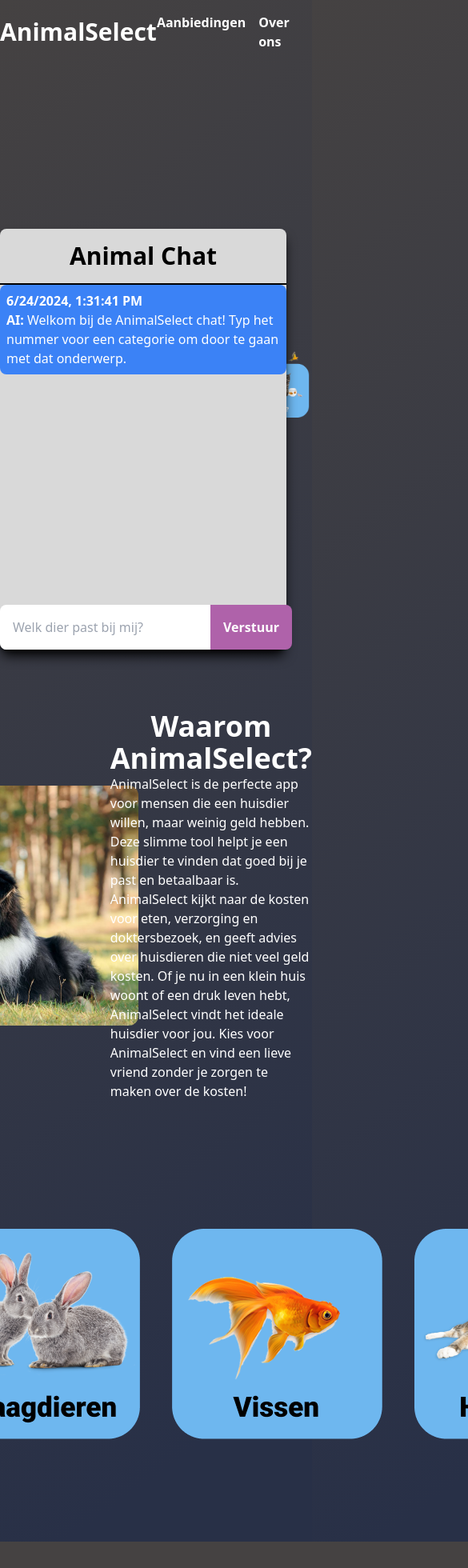
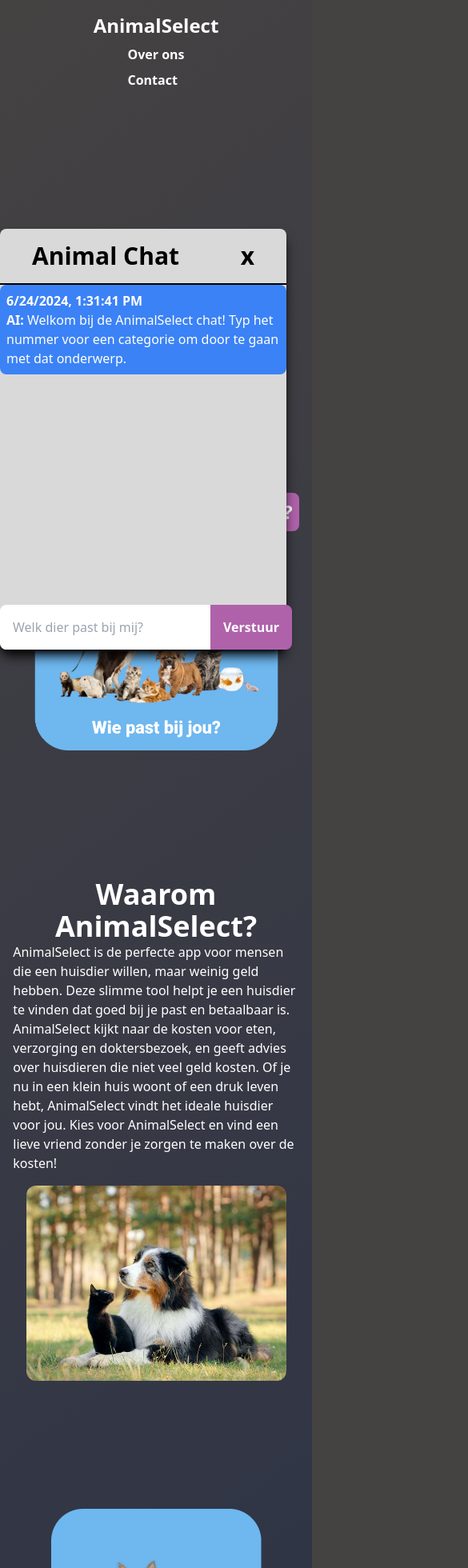
Before and after one commit to ThatGuyThimo/TLE2-no-poverty, a Vue app: page / in a window 390 px wide. Shown: the top 1960 px of the page at 80% size, 585 px wide, since content can reach past the window. Before the commit the page ends 1927 px from the top, so only its background shows below. Built offline with nearby package versions, Linux system fonts and the light colour scheme.

Commit message:
small push

```diff
--- a/src/router/index.js
+++ b/src/router/index.js
@@ -1,6 +1,7 @@
 import { createRouter, createWebHistory } from 'vue-router'
 import HomeView from '../views/HomeView.vue'
 import ContactView from '@/views/ContactView.vue'
+import overons from '@/views/OverOns.vue'
 
 const router = createRouter({
   history: createWebHistory(import.meta.env.BASE_URL),
@@ -15,6 +16,11 @@ const router = createRouter({
       name: 'contact',
       component: ContactView
     },
+    {
+      path: '/over-ons',
+      name: 'overons',
+      component: overons
+    },
   ]
 })
 
--- a/src/views/ChatBoxView.vue
+++ b/src/views/ChatBoxView.vue
@@ -1,8 +1,9 @@
 <template>
-    <div class="fixed bottom-4 right-4 max-w-lg w-full p-4">
-      <div class="bg-[#D9D9D9] shadow-lg shadow-black rounded-lg">
-        <div class="text-center border-b-2 border-black py-4 font-bold text-3xl">
+  <div class="fixed bottom-4 right-4 max-w-lg w-full p-4 z-50">
+    <div v-if="isChatOpen" class="bg-[#D9D9D9] shadow-lg shadow-black rounded-lg">
+      <div class="text-center border-b-2 flex flex-row justify-between px-10 border-black py-4 font-bold text-3xl">
         <h3>Animal Chat</h3>
+        <button @click="toggleChat">x</button>
       </div>
       <div class="chat-box h-96 overflow-y-auto mb-4" id="chat-box"></div>
       <div class="flex">
@@ -41,11 +42,18 @@
         </button>
       </div>
     </div>
+    <button v-else @click="toggleChat" class="bg-[#AF62AA] py-2 px-4 absolute right-4 bottom-4 text-white font-bold rounded-lg shadow-lg shadow-black">Chat</button>
   </div>
 </template>
 
 <script setup>
-import { onMounted } from 'vue';
+import { ref, onMounted } from 'vue';
+
+const isChatOpen = ref(true);
+
+const toggleChat = () => {
+  isChatOpen.value = !isChatOpen.value;
+};
 
 onMounted(() => {
   const chatBox = document.getElementById("chat-box");
@@ -114,7 +122,6 @@ onMounted(() => {
 });
 </script>
 
-
 <style scoped>
 .chat-box {
   height: 24rem; /* 96 */
--- a/src/views/ContactView.vue
+++ b/src/views/ContactView.vue
@@ -2,13 +2,20 @@
 
   <div class="container mx-auto px-8">
     <header class="text-white">
-      <nav class="flex flex-row items-center justify-between">
+      <nav class="flex flex-col sm:flex-row items-center justify-between">
         <div>
-          <h2 class="font-bold text-3xl">AnimalSelect</h2>
+          <router-link to="/">
+            <h2 class="font-bold text-2xl sm:text-3xl">AnimalSelect</h2>
+          </router-link>
         </div>
-        <ul class="flex flex-row gap-x-4 font-bold">
-          <li class="hover:text-[#bebebe]">Aanbiedingen</li>
-          <li class="hover:text-[#bebebe]">Over ons</li>
+        <ul class="flex flex-col sm:flex-row gap-2 sm:gap-x-4 font-bold mt-2 sm:mt-0">
+
+          <li>
+            <router-link to="/over-ons" class="hover:text-[#bebebe]">Over ons</router-link>
+          </li>
+          <li>
+            <router-link to="/contact" class="hover:text-[#bebebe]">Contact</router-link>
+          </li>
         </ul>
       </nav>
     </header>
@@ -53,7 +60,7 @@
 
   </div>
 
-<img src="\src\assets\image_8_1.png" alt="happy animals sitting in a row" class="insert-x-0 bottom-0">
+  <img src="\src\assets\image_8_1.png" alt="happy animals sitting in a row" class="insert-x-0 bottom-0">
 </template>
 
 
--- a/src/views/HomeView.vue
+++ b/src/views/HomeView.vue
@@ -5,38 +5,41 @@ import ChatBox from "../views/ChatBoxView.vue";
 <template>
   <main class="max-w-5xl mx-auto mt-4 text-white">
     <header>
-      <nav class="flex flex-row items-center justify-between">
+      <nav class="flex flex-col sm:flex-row items-center justify-between">
         <div>
-          <h2 class="font-bold text-3xl">AnimalSelect</h2>
+          <router-link to="/">
+            <h2 class="font-bold text-2xl sm:text-3xl">AnimalSelect</h2>
+          </router-link>
         </div>
-        <ul class="flex flex-row gap-x-4 font-bold">
-          <li class="hover:text-[#bebebe]">Aanbiedingen</li>
-          <li class="hover:text-[#bebebe]">Over ons</li>
+        <ul class="flex flex-col sm:flex-row gap-2 sm:gap-x-4 font-bold mt-2 sm:mt-0">
+
+          <li>
+            <router-link to="/over-ons" class="hover:text-[#bebebe]">Over ons</router-link>
+          </li>
+          <li>
+            <router-link to="/contact" class="hover:text-[#bebebe]">Contact</router-link>
+          </li>
         </ul>
       </nav>
     </header>
     <section
-      class="flex gap-x-10 flex-row items-center justify-between max-w-5xl mx-auto mt-40"
-    >
+      class="flex gap-x-10 space-y-4 md:space-y-0 md:flex-row flex-col items-center justify-between max-w-5xl mx-auto mt-40">
       <div class="w-11/12">
         <h2 class="font-bold text-4xl mt-40">
           Ontdek welk dier bij jou past met de AnimalSelect tool
         </h2>
-        <button
-          class="bg-[#AF62AA] p-2 rounded-lg flex justify-end ml-auto bottom-0 mt-16 text-2xl font-bold"
-        >
+        <button class="bg-[#AF62AA] p-2 rounded-lg flex justify-end ml-auto bottom-0 mt-16 text-2xl font-bold">
           Welk dier past bij mij?
         </button>
       </div>
-      <div class="w-10/12">
-        <img src="../assets/headerImage.png" class="rounded-lg" alt="" />
+      <div class="w-10/12  relative z-10">
+        <img src="../assets/headerImage.png" class="rounded-lg  relative z-10" alt="" />
       </div>
     </section>
     <section
-      class="flex gap-x-10 flex-row-reverse items-center justify-between max-w-5xl mx-auto mt-40"
-    >
+      class="flex gap-x-10 space-y-4 md:space-y-0 md:flex-row-reverse flex-col items-center justify-between max-w-5xl mx-auto mt-40">
       <div class="w-11/12">
-        <h2 class="font-bold text-4xl text-center">Waarom AnimalSelect?</h2>
+        <h2 class="font-bold text-4xl text-center  relative z-10">Waarom AnimalSelect?</h2>
         <p>
           AnimalSelect is de perfecte app voor mensen die een huisdier willen,
           maar weinig geld hebben. Deze slimme tool helpt je een huisdier te
@@ -49,19 +52,25 @@ import ChatBox from "../views/ChatBoxView.vue";
         </p>
       </div>
       <div class="w-10/12">
-        <div class="w-[400px] h-[300px] rounded-lg">
-          <img class="rounded-xl w-full cover" src="../assets/dog-cat.jpg" />
+        <div class="md:w-[400px]  md:h-[300px] rounded-lg">
+          <img class="rounded-xl w-full cover  relative z-10" src="../assets/dog-cat.jpg" />
         </div>
       </div>
     </section>
     <section
-      class="flex gap-x-10 pb-32 flex-row-reverse items-center justify-center max-w-5xl mx-auto mt-40"
-    >
-      <img src="../assets/flex-row-1.png" alt="" />
-      <img src="../assets/flex-row-2.png" alt="" />
-      <img src="../assets/flex-row-3.png" alt="" />
-      <img src="../assets/flex-row-4.png" alt="" />
+      class="flex gap-x-10 pb-32 space-y-4 md:space-y-0 md:flex-row-reverse flex-col items-center justify-center max-w-5xl mx-auto mt-40">
+      <img class="relative z-10" src="../assets/flex-row-1.png" alt="" />
+      <img class="relative z-10" src="../assets/flex-row-2.png" alt="" />
+      <img class="relative z-10" src="../assets/flex-row-3.png" alt="" />
+      <img class="relative z-10" src="../assets/flex-row-4.png" alt="" />
+
     </section>
+    <img src="\src\assets\Vector.png" alt="dog feet" class="absolute hidden md:block bottom-0 z-0 right-40">
+    <img src="\src\assets\Vector.png" alt="dog feet" class="absolute hidden md:block bottom-0 z-0 left-40">
+    <img src="\src\assets\Vector.png" alt="dog feet" class="absolute hidden md:block top-40 z-0 left-40">
+    <img src="\src\assets\Vector.png" alt="dog feet" class="absolute hidden md:block top-40 z-0 right-40">
+    <img src="\src\assets\Vector.png" alt="dog feet" class="absolute hidden md:block -bottom-96 z-0 right-96">
+    <img src="\src\assets\Vector.png" alt="dog feet" class="absolute hidden md:block -bottom-96 z-0 left-64">
   </main>
 
   <ChatBox />
--- /dev/null
+++ b/src/views/OverOns.vue
@@ -0,0 +1,54 @@
+<template>
+  <div class="container mx-auto px-4 sm:px-8">
+    <header class="text-white">
+      <nav class="flex flex-col sm:flex-row items-center justify-between">
+        <div>
+          <router-link to="/">
+            <h2 class="font-bold text-2xl sm:text-3xl">AnimalSelect</h2>
+          </router-link>
+        </div>
+        <ul class="flex flex-col sm:flex-row gap-2 sm:gap-x-4 font-bold mt-2 sm:mt-0">
+          <li>
+            <router-link to="/over-ons" class="hover:text-[#bebebe]">Over ons</router-link>
+          </li>
+          <li>
+            <router-link to="/contact" class="hover:text-[#bebebe]">Contact</router-link>
+          </li>
+        </ul>
+      </nav>
+    </header>
+    <h1 class="text-white text-center text-3xl sm:text-4xl font-bold mt-8">
+      Over ons
+    </h1>
+    <img src="\src\assets\Vector.png" alt="dog feet" class="mx-auto mt-4 sm:mt-0">
+
+    <!-- Witte box met afgeronde hoeken en uitgebreide tekst "Over ons" -->
+    <div class="bg-white rounded-xl p-4 sm:p-8 shadow-lg z-40 relative mt-8 text-center">
+      <p class="text-black text-base sm:text-lg font-semibold mb-4">
+        Welkom bij AnimalSelect!
+      </p>
+      <p class="text-black text-base sm:text-lg mb-4">
+        AnimalSelect is een innovatief project dat gebruik maakt van geavanceerde AI-technologie om het proces van het
+        kiezen van een huisdier gemakkelijker en meer gepersonaliseerd te maken. Ons doel is om mensen te helpen het
+        perfecte huisdier te vinden dat past bij hun levensstijl, behoeften en voorkeuren.
+      </p>
+      <p class="text-black text-base sm:text-lg mb-4">
+        Of je nu op zoek bent naar een speelse puppy, een rustige kat of een exotisch huisdier, onze AI-analyseert tal
+        van factoren om de beste aanbevelingen te doen. We nemen alles in overweging, van je woonsituatie en
+        gezinsgrootte tot je dagelijkse routine en persoonlijke voorkeuren.
+      </p>
+      <p class="text-black text-base sm:text-lg mb-4">
+        Onze missie is om zowel toekomstige huisdiereigenaren als dieren te helpen door ervoor te zorgen dat elke match
+        duurzaam en bevredigend is. Bij AnimalSelect geloven we dat een goede match niet alleen de kwaliteit van leven
+        van de eigenaar verbetert, maar ook bijdraagt aan het welzijn van het huisdier.
+      </p>
+      <p class="text-black text-base sm:text-lg font-semibold">
+        We zijn verheugd om je te helpen bij het vinden van je nieuwe harige vriend!
+      </p>
+    </div>
+
+    <img src="\src\assets\Vector.png" alt="dog feet" class="absolute z-0 bottom-1 right-0 hidden sm:block">
+  </div>
+
+  <img src="\src\assets\image_8_1.png" class="w-full mt-4">
+</template>
```
Lines whose indentation alone changed are shown as unchanged.
